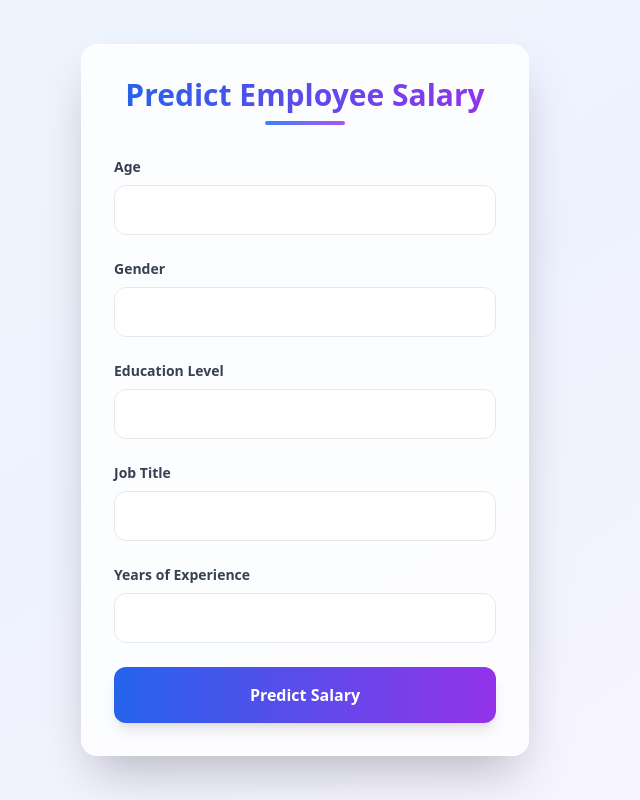
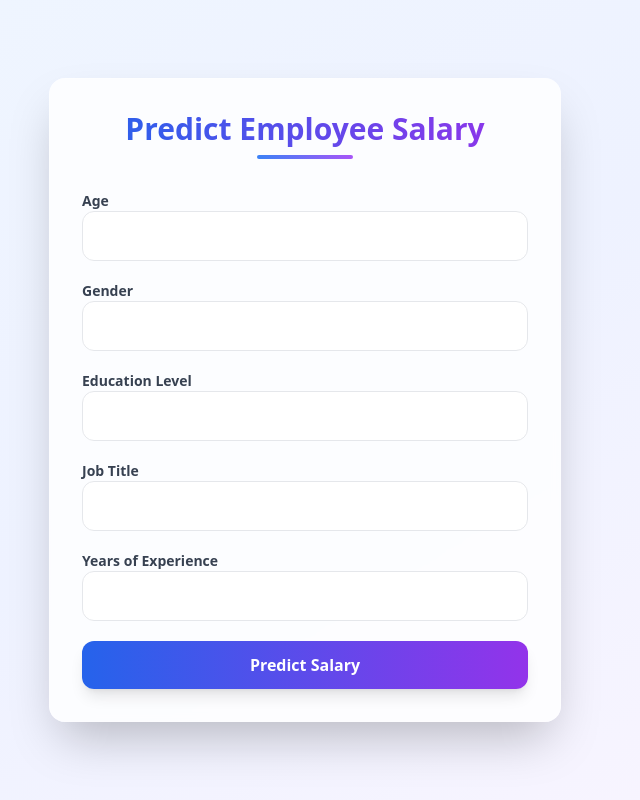
Before and after one commit to Pratyush061/employee_salary_deployment, a FastAPI app: page / in a window 1280 px wide. Shown: the whole page, without its empty margins (335-975 px from the left). Run offline with FastAPI, Linux system fonts and the light colour scheme; parts of the project's set-up code (start-up, migrations or seed data) failed here and were passed over; some libraries are stand-ins or nearby versions.

Commit message:
Update index.html

```diff
--- a/templates/index.html
+++ b/templates/index.html
@@ -1,50 +1,45 @@
 <!DOCTYPE html>
-<html>
+<html lang="en">
 <head>
+  <meta charset="UTF-8">
   <title>Employee Salary Prediction</title>
   <script src="https://cdn.tailwindcss.com"></script>
 </head>
 <body class="min-h-screen bg-gradient-to-br from-blue-50 via-indigo-50 to-purple-50 flex items-center justify-center p-4">
-<div class="w-full max-w-md">
+  <div class="w-full max-w-lg">
     <div class="bg-white/80 backdrop-blur-sm rounded-2xl shadow-2xl border border-white/20 p-8">
       <div class="text-center mb-8">
-<h1 class="text-3xl font-bold bg-gradient-to-r from-blue-600 to-purple-600 bg-clip-text text-transparent mb-2">Predict Employee Salary</h1>
-<div class="w-20 h-1 bg-gradient-to-r from-blue-500 to-purple-500 rounded-full mx-auto"></div>
+        <h1 class="text-3xl font-extrabold bg-gradient-to-r from-blue-600 to-purple-600 bg-clip-text text-transparent">Predict Employee Salary</h1>
+        <div class="w-24 h-1 bg-gradient-to-r from-blue-500 to-purple-500 rounded-full mx-auto mt-2"></div>
       </div>
-
-<form action="/predict" method="post" class="space-y-6">
-<div class="space-y-2">
+      <form action="/predict" method="post" class="space-y-5">
+        <div>
           <label for="age" class="block text-sm font-semibold text-gray-700">Age</label>
           <input type="number" step="any" id="age" name="age" required
-       class="w-full px-4 py-3 rounded-xl border border-gray-200 focus:border-blue-500 focus:ring-2 focus:ring-blue-200 transition-all duration-200 bg-white/50 backdrop-blur-sm">
+                 class="w-full px-4 py-3 rounded-xl border border-gray-200 focus:ring-blue-300 focus:outline-none bg-white/60 backdrop-blur-sm">
         </div>
-
-<div class="space-y-2">
+        <div>
           <label for="gender" class="block text-sm font-semibold text-gray-700">Gender</label>
           <input type="text" id="gender" name="gender" required
-       class="w-full px-4 py-3 rounded-xl border border-gray-200 focus:border-blue-500 focus:ring-2 focus:ring-blue-200 transition-all duration-200 bg-white/50 backdrop-blur-sm">
+                 class="w-full px-4 py-3 rounded-xl border border-gray-200 focus:ring-blue-300 focus:outline-none bg-white/60 backdrop-blur-sm">
         </div>
-
-<div class="space-y-2">
+        <div>
           <label for="education_level" class="block text-sm font-semibold text-gray-700">Education Level</label>
           <input type="text" id="education_level" name="education_level" required
-       class="w-full px-4 py-3 rounded-xl border border-gray-200 focus:border-blue-500 focus:ring-2 focus:ring-blue-200 transition-all duration-200 bg-white/50 backdrop-blur-sm">
+                 class="w-full px-4 py-3 rounded-xl border border-gray-200 focus:ring-blue-300 focus:outline-none bg-white/60 backdrop-blur-sm">
         </div>
-
-<div class="space-y-2">
+        <div>
           <label for="job_title" class="block text-sm font-semibold text-gray-700">Job Title</label>
           <input type="text" id="job_title" name="job_title" required
-       class="w-full px-4 py-3 rounded-xl border border-gray-200 focus:border-blue-500 focus:ring-2 focus:ring-blue-200 transition-all duration-200 bg-white/50 backdrop-blur-sm">
+                 class="w-full px-4 py-3 rounded-xl border border-gray-200 focus:ring-blue-300 focus:outline-none bg-white/60 backdrop-blur-sm">
         </div>
-
-<div class="space-y-2">
+        <div>
           <label for="yoe" class="block text-sm font-semibold text-gray-700">Years of Experience</label>
           <input type="number" step="any" id="yoe" name="yoe" required
-       class="w-full px-4 py-3 rounded-xl border border-gray-200 focus:border-blue-500 focus:ring-2 focus:ring-blue-200 transition-all duration-200 bg-white/50 backdrop-blur-sm">
+                 class="w-full px-4 py-3 rounded-xl border border-gray-200 focus:ring-blue-300 focus:outline-none bg-white/60 backdrop-blur-sm">
         </div>
-
         <button type="submit"
-        class="w-full bg-gradient-to-r from-blue-600 to-purple-600 text-white font-semibold py-4 px-6 rounded-xl hover:from-blue-700 hover:to-purple-700 transform hover:scale-[1.02] transition-all duration-200 shadow-lg hover:shadow-xl">
+                class="w-full bg-gradient-to-r from-blue-600 to-purple-600 text-white font-semibold py-3 px-6 rounded-xl hover:from-blue-700 hover:to-purple-700 transform hover:scale-105 transition-all duration-200 shadow-lg">
           Predict Salary
         </button>
       </form>
```
Lines whose indentation alone changed are shown as unchanged.
